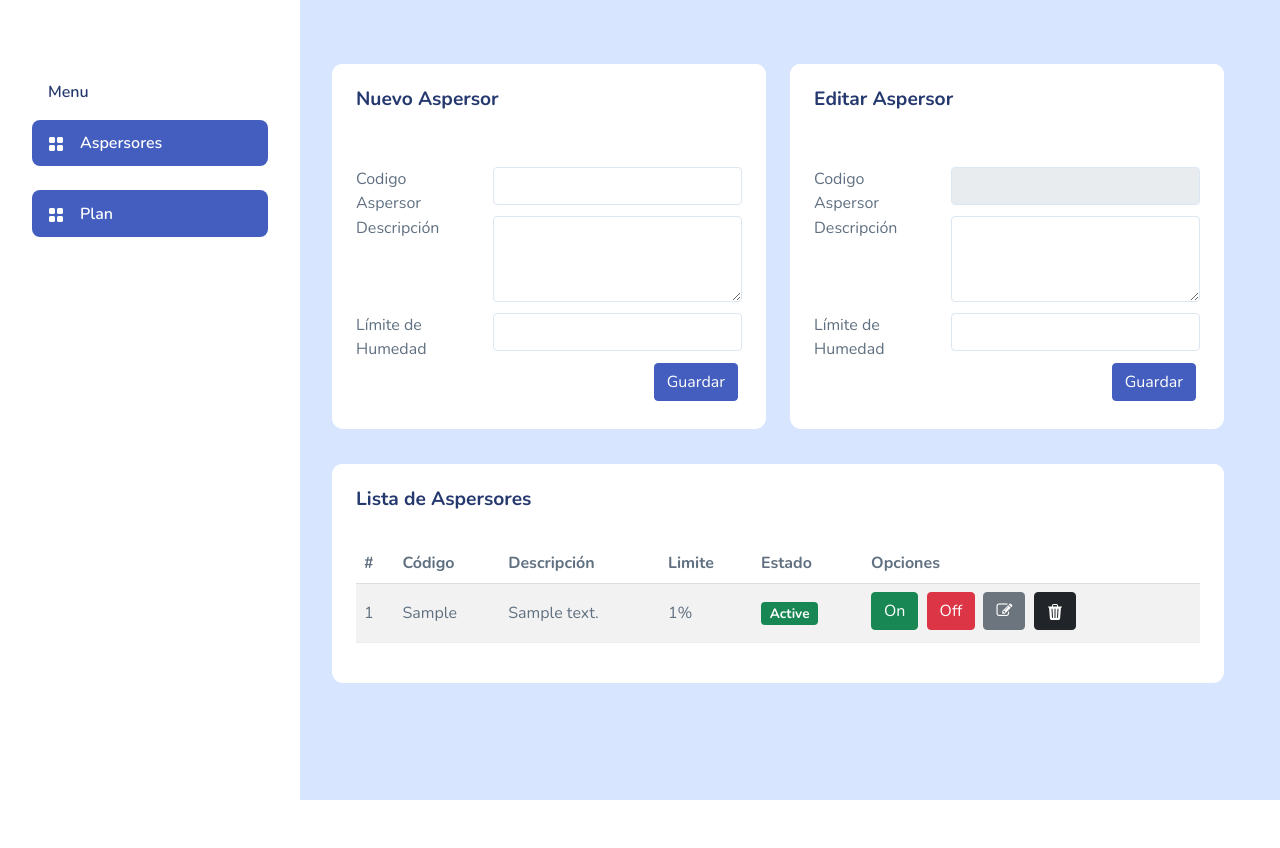
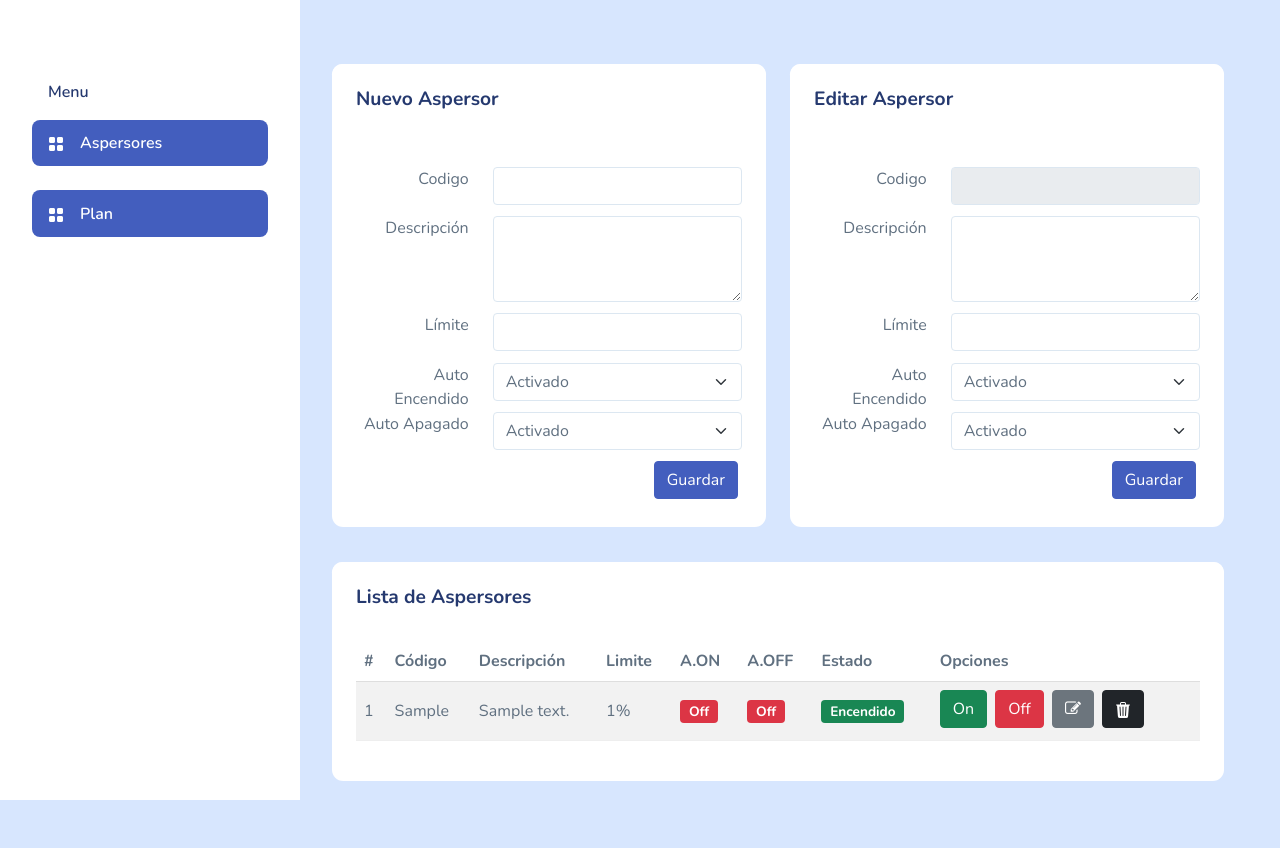
Before and after one commit to Harrison-Paz/IoTProject, a Django app: page / in a window 1280 px wide. Before the commit the page ends 800 px from the top, so only its background shows below. Run offline with Django 4.2, Linux system fonts and the light colour scheme; tables that the repository leaves empty hold one stand-in row (values such as "Sample post"); some libraries are stand-ins or nearby versions; some web fonts are replaced.

Commit message:
Agregar Auto encendido y apagado

```diff
--- a/projectIoT/panel/models.py
+++ b/projectIoT/panel/models.py
@@ -12,6 +12,8 @@ class Sprinkler(models.Model):
         MaxValueValidator(100),
         MinValueValidator(1)
     ])
+    autoOn= models.CharField(max_length=1,default='1')
+    autoOff = models.CharField(max_length=1,default='1')
 
     def __str__(self):
         return self.codSprinkler
--- a/projectIoT/panel/templates/sprinkler/view_sprinklers.html
+++ b/projectIoT/panel/templates/sprinkler/view_sprinklers.html
@@ -24,23 +24,41 @@
                         {% csrf_token %}
                         <div class="form-body">
                             <div class="row">
-                                <div class="col-md-4">
-                                    <label>Codigo Aspersor</label>
+                                <div class="col-md-4" align="right">
+                                    <label>Codigo</label>
                                 </div>
                                 <div class="col-md-8 form-group">
                                     <input type="text" id="codSprinkler" class="form-control" name="codSprinkler" required>
                                 </div>
-                                <div class="col-md-4">
+                                <div class="col-md-4" align="right">
                                     <label>Descripción</label>
                                 </div>
                                 <div class="col-md-8 form-group">
                                     <textarea class="form-control" id="exampleFormControlTextarea1" name="description" rows="3" required></textarea>
                                 </div>
-                                <div class="col-md-4">
-                                    <label>Límite de Humedad</label>
+                                <div class="col-md-4" align="right">
+                                    <label>Límite</label>
                                 </div>
                                 <div class="col-md-8 form-group">
                                     <input type="number" id="limitSprinkler" class="form-control" name="limit" min="0" max="100" step="1" pattern="\d*" required>
+                                </div>
+                                <div class="col-md-4" align="right">
+                                    <label>Auto Encendido</label>
+                                </div>
+                                <div class="col-md-8 form-group">
+                                    <select class="form-select" id="sprinkler" name="autoOn" required>
+                                        <option value="1">Activado</option>
+                                        <option value="0">Desactivado</option>
+                                    </select>
+                                </div>
+                                <div class="col-md-4" align="right">
+                                    <label>Auto Apagado</label>
+                                </div>
+                                <div class="col-md-8 form-group">
+                                    <select class="form-select" id="sprinkler" name="autoOff" required>
+                                        <option value="1">Activado</option>
+                                        <option value="0">Desactivado</option>
+                                    </select>
                                 </div>
                                 <div class="col-sm-12 d-flex justify-content-end">
                                     <input type="submit" class="btn btn-primary me-1 mb-1" value="Guardar">
@@ -64,24 +82,42 @@
                         {% csrf_token %}
                         <div class="form-body">
                             <div class="row">
-                                <div class="col-md-4">
-                                    <label>Codigo Aspersor</label>
+                                <div class="col-md-4" align="right">
+                                    <label>Codigo</label>
                                 </div>
                                 <div class="col-md-8 form-group">
                                     <input readonly type="hidden" id="editIdSprinkler" class="form-control" name="id" required>
                                     <input readonly type="text" id="editCodSprinkler" class="form-control" name="codSprinkler" required>
                                 </div>
-                                <div class="col-md-4">
+                                <div class="col-md-4" align="right">
                                     <label>Descripción</label>
                                 </div>
                                 <div class="col-md-8 form-group">
                                     <textarea class="form-control" id="editDescSprinkler" name="description" rows="3" required></textarea>
                                 </div>
-                                <div class="col-md-4">
-                                    <label>Límite de Humedad</label>
+                                <div class="col-md-4" align="right">
+                                    <label>Límite</label>
                                 </div>
                                 <div class="col-md-8 form-group">
                                     <input type="number" id="editLimitSprinkler" class="form-control" name="limit" min="0" max="100" step="1" pattern="\d*" required>
+                                </div>
+                                <div class="col-md-4" align="right">
+                                    <label>Auto Encendido</label>
+                                </div>
+                                <div class="col-md-8 form-group">
+                                    <select class="form-select form-control" id="editAutoOn" name="autoOn" required>
+                                        <option value="1">Activado</option>
+                                        <option value="0">Desactivado</option>
+                                    </select>
+                                </div>
+                                <div class="col-md-4" align="right">
+                                    <label>Auto Apagado</label>
+                                </div>
+                                <div class="col-md-8 form-group">
+                                    <select class="form-select form-control" id="editAutoOff" name="autoOff" required>
+                                        <option value="1">Activado</option>
+                                        <option value="0">Desactivado</option>
+                                    </select>
                                 </div>
                                 <div class="col-sm-12 d-flex justify-content-end">
                                     <input type="submit" class="btn btn-primary me-1 mb-1" value="Guardar">
@@ -109,6 +145,8 @@
                             <th>Código</th>
                             <th>Descripción</th>
                             <th>Limite</th>
+                            <th>A.ON</th>
+                            <th>A.OFF</th>
                             <th>Estado</th>
                             <th>Opciones</th>
                         </tr>
@@ -121,17 +159,31 @@
                             <td>{{sprinkler.description}}</td>
                             <td>{{sprinkler.limit}}%</td>
                             <td>
+                                {% if sprinkler.autoOn == '1' %}
+                                <span class="badge bg-success">On</span>
+                                {% else %}
+                                <span class="badge bg-danger">Off</span>
+                                {% endif %}
+                            </td>
+                            <td>
+                                {% if sprinkler.autoOff == '1' %}
+                                <span class="badge bg-success">On</span>
+                                {% else %}
+                                <span class="badge bg-danger">Off</span>
+                                {% endif %}
+                            </td>
+                            <td>
                                 {% if sprinkler.state == 1 %}
-                                <span class="badge bg-success">Active</span>
+                                <span class="badge bg-success">Encendido</span>
                                 {% else %}
-                                <span class="badge bg-danger">Inactive</span>
+                                <span class="badge bg-danger">Apagado</span>
                                 {% endif %}
                             </td>
                             <td colspan="3">
                                 <!-- <a class="btn btn-primary me-1 mb-1" role="button">Activar</a> -->
                                 <a class="btn btn-success me-1 mb-1" role="button" href="{% url 'start_sprinkler' sprinkler.id %}">On</a>
                                 <a class="btn btn-danger me-1 mb-1" role="button" href="{% url 'stop_sprinkler' sprinkler.id %}">Off</a>
-                                <a class="btn btn-secondary me-1 mb-1" role="button" href="#" onclick="editarValores('{{sprinkler.id}}','{{sprinkler.codSprinkler}}','{{sprinkler.description}}','{{sprinkler.limit}}')"><i class="fa fa-edit"></i></a>
+                                <a class="btn btn-secondary me-1 mb-1" role="button" href="#" onclick="editarValores('{{sprinkler.id}}','{{sprinkler.codSprinkler}}','{{sprinkler.description}}','{{sprinkler.limit}}','{{sprinkler.autoOn}}','{{sprinkler.autoOff}}')"><i class="fa fa-edit"></i></a>
                                 <a class="btn btn-dark me-1 mb-1" href="{% url 'delete_sprinkler' sprinkler.id %}" role="button">
                                     <svg xmlns="http://www.w3.org/2000/svg" width="16" height="16" fill="currentColor" class="bi bi-trash3-fill"
                                         viewBox="0 0 16 16">
@@ -150,11 +202,13 @@
 </div>
 <script>
 
-    function editarValores(id,cod,desc,lim) {
+    function editarValores(id,cod,desc,lim,aon,aoff) {
         document.getElementById('editIdSprinkler').value = id
         document.getElementById('editCodSprinkler').value = cod
         document.getElementById('editDescSprinkler').innerHTML = desc
         document.getElementById('editLimitSprinkler').value = lim
+        document.getElementById('editAutoOn').value = aon
+        document.getElementById('editAutoOff').value = aoff
     }
 
 </script>
```
Also changed, not shown: projectIoT/panel/forms.py (+10 -1 lines), projectIoT/panel/migrations/0005_sprinkler_autooff_sprinkler_autoon.py (added), projectIoT/panel/migrations/0006_alter_sprinkler_autooff_alter_sprinkler_autoon.py (added), projectIoT/panel/migrations/0007_alter_sprinkler_autooff.py (added).
